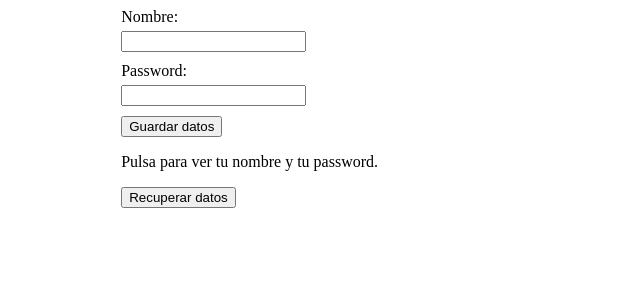
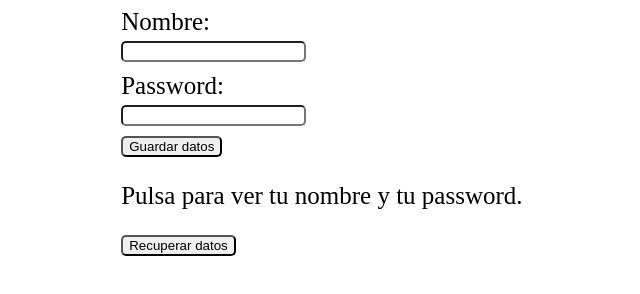
Before and after one commit to saulrodriguezcceo/cursoGit, a plain HTML site: page index.html in a window 1280 px wide. Shown: the whole page, without its empty margins (266-906 px from the left). Drawn offline with Linux system fonts and the light colour scheme.

Commit message:
Cambio de tamano fuente 25px

```diff
--- a/estilos.css
+++ b/estilos.css
@@ -1,8 +1,10 @@
 .ejemplo {
   margin: auto;
   width: 40%;
+  font-size: 25px;
 }
 .ejemplo input {
     margin: 5px 0 10px 0;
     display: block;
+    border-radius: 5px;
 }
```
